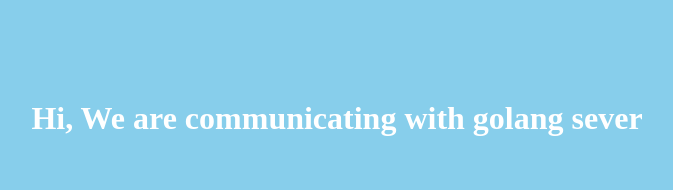
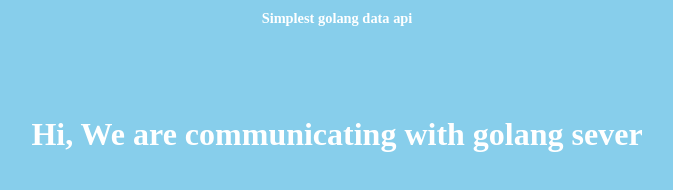
Before and after one commit to EcutDavid/simplest-golang-api, a React app in the folder client/: page / in a window 1280 px wide. Shown: the whole page, without its empty margins (303-976 px from the left). Built offline with nearby package versions, Linux system fonts and the light colour scheme.

Commit message:
Add url configuration.

```diff
--- a/client/src/components/Main.js
+++ b/client/src/components/Main.js
@@ -3,6 +3,7 @@ import React from 'react'
 import request from 'superagent'
 
 import 'styles/App.scss'
+import { apiUrl } from '../config/api'
 
 
 class AppComponent extends React.Component {
@@ -13,7 +14,7 @@ class AppComponent extends React.Component {
 
   componentWillMount() {
     request
-    .get('http://localhost:9010')
+    .get(apiUrl)
     .send()
     .end((err, res) => {
       if (err) {
@@ -29,6 +30,7 @@ class AppComponent extends React.Component {
     const { count, descrition, ip } = this.state
     return (
       <div className="main">
+        <h1 className="title">Simplest golang data api</h1>
         {
           count ? (
             <div>
--- /dev/null
+++ b/client/src/config/api.js
@@ -0,0 +1 @@
+export const apiUrl = 'http://localhost:9010'
--- a/client/src/styles/App.scss
+++ b/client/src/styles/App.scss
@@ -2,7 +2,11 @@ body {
   background-color: skyblue;
 
   .main {
-    margin-top: 100px;
+    .title {
+      font-size: 0.9em;
+      margin-bottom: 90px;
+    }
+
     text-align: center;
     color: #fff;
   }
```
